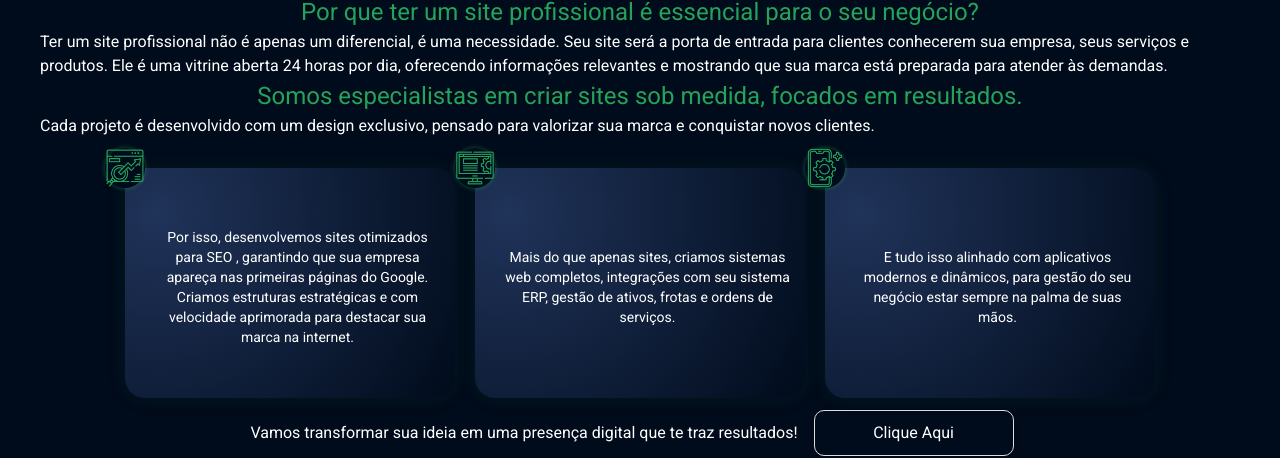
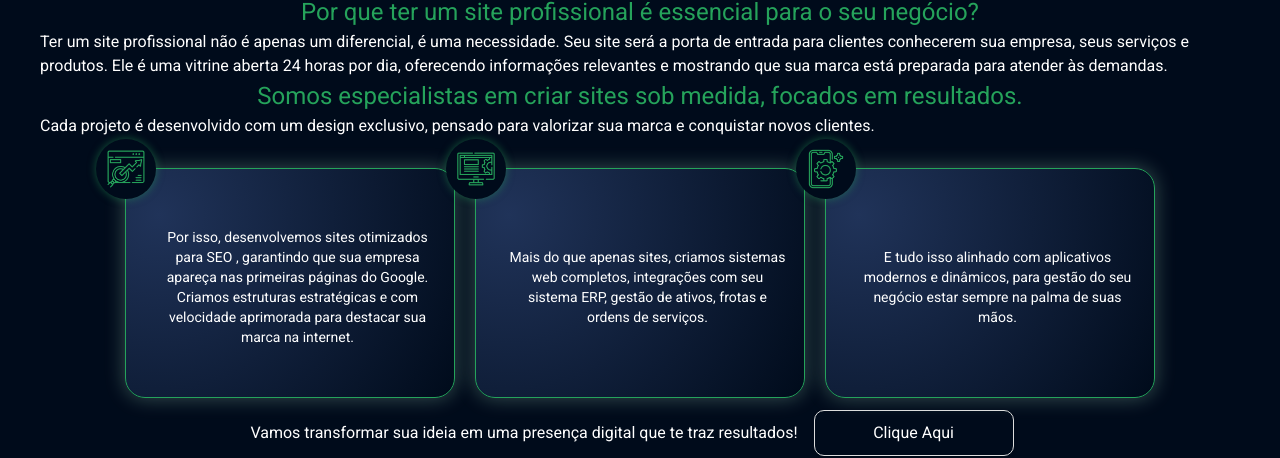
Before and after one commit to LucasVeloz0/commit-dev-landing, a React (Create React App) app: page / in a window 1280 px wide. Shown: the part 830-1288 px from the top of the page. Built offline with nearby package versions, Linux system fonts and the light colour scheme.

Commit message:
felipe-home

```diff
--- a/src/components/Home.css
+++ b/src/components/Home.css
@@ -162,31 +162,36 @@
     justify-content: space-between;
     margin: 30px 10px 10px 10px;
     height: 230px;
-    background: var(--grad2);
+    /*background: var(--grad2);*/
     align-items: center;
     position: relative;
-    box-shadow: 0 0 20px rgba(37, 163, 91, 0.1);
+    box-shadow: 0 0 20px rgba(182, 241, 208, 0.3);
+    /*box-shadow: 0 0 20px rgba(37, 163, 91, 0.5);*/
+    border: 0.1px solid var(--verde1);
   }
 
   #div-icon {
     position: absolute;
-    width: 40px;
-    height: 40px;
+    width: 60px;
+    height: 60px;
     top: 0;
     left: 0%;
     transform: translate(-50%, -50%);
     border-radius: 30px;
     padding: 0px;
     background: var(--azul);
-    box-shadow: 0 0 5px rgba(37, 163, 91, 0.5);
+    box-shadow: 0 0 8px rgba(37, 163, 91, 0.5);
     transition: top 0.2s ease; /* Transição suave ao rolar */
+    display: flex;
+    justify-content: center;
+    align-items: center;
   }
 
   .icon {
     width: 40px;
     height: 40px;
-    fill: var(--verde);
-    vertical-align: middle;
+   /* vertical-align: middle;*/
+
   }
 
   .flex-div p {
--- a/src/components/Home.js
+++ b/src/components/Home.js
@@ -10,7 +10,7 @@ const Home = () => {
       const icons = document.querySelectorAll("#div-icon");
       icons.forEach((icon) => {
         const scrollY = window.scrollY;
-        const offset = scrollY * 0.3;
+        const offset = scrollY * 0.1;
         icon.style.top = `${Math.min(offset, 220)}px`;
       });
     };
```
